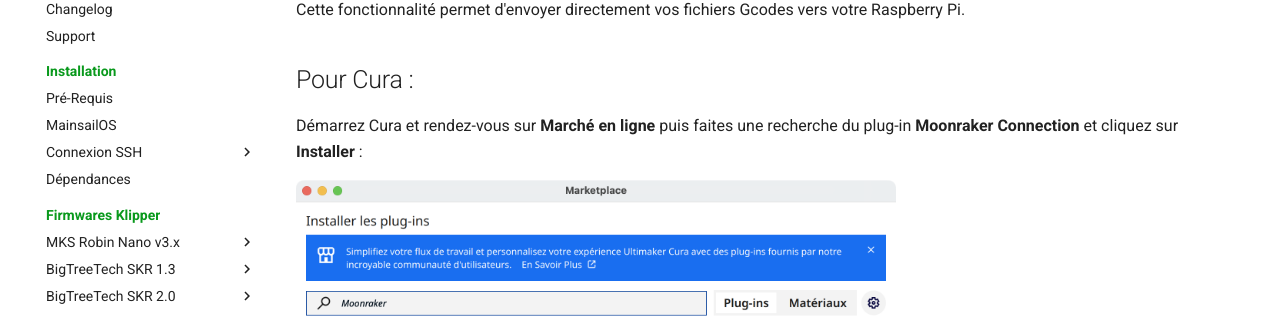
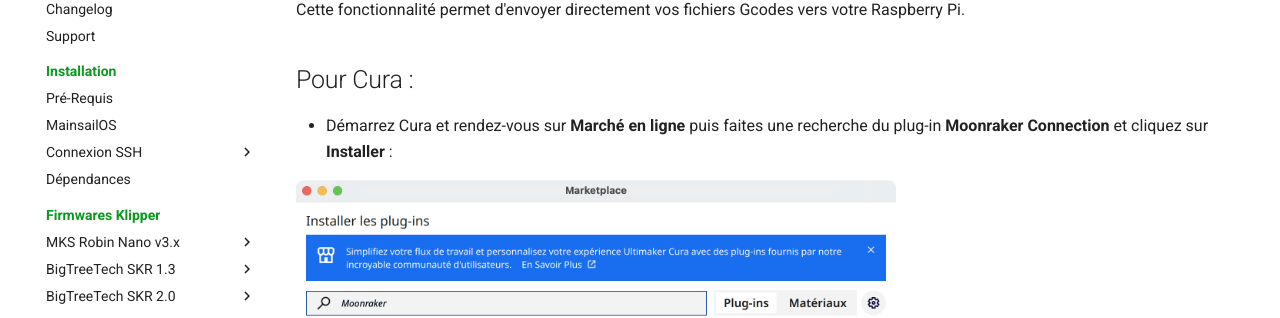
Before and after one commit to Guilouz/test, an MkDocs documentation site: the page built from docs/configurations/envoi-gcode-mainsail.md, in a window 1280 px wide. Shown: the part 183-501 px from the top of the page. Built offline with MkDocs 1.6.1 and Material for MkDocs 9.7.7, drawn with Linux system fonts in a browser that asks for light colours; emoji names are drawn with the system emoji font; comment, search, counter and statistics services are not loaded.

```diff
--- a/docs/configurations/envoi-gcode-mainsail.md
+++ b/docs/configurations/envoi-gcode-mainsail.md
@@ -10,7 +10,7 @@ Cette fonctionnalité permet d'envoyer directement vos fichiers Gcodes vers votr
 
 ## Pour Cura :
 
-Démarrez Cura et rendez-vous sur **Marché en ligne** puis faites une recherche du plug-in **Moonraker Connection** et cliquez sur **Installer** :
+- Démarrez Cura et rendez-vous sur **Marché en ligne** puis faites une recherche du plug-in **Moonraker Connection** et cliquez sur **Installer** :
 
 ![Moonraker Connection](../assets/img/configurations/moonraker-connection-1.png){ width="600" }
 
```
